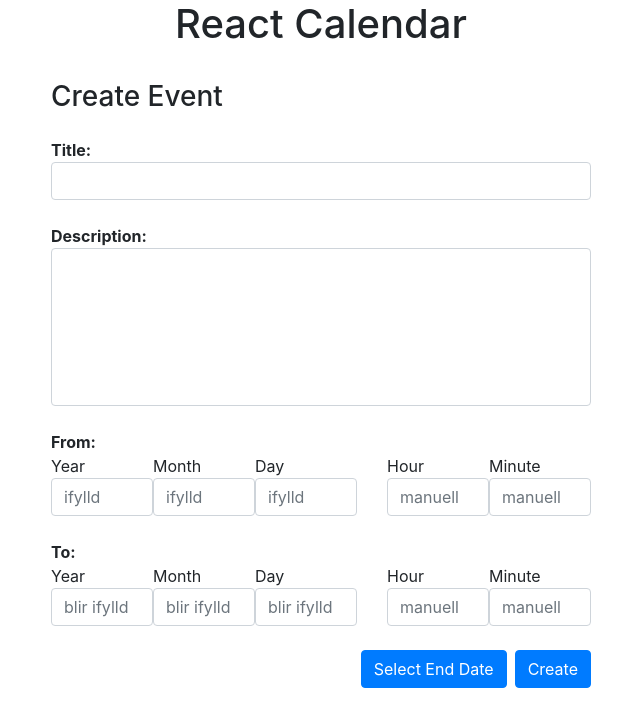
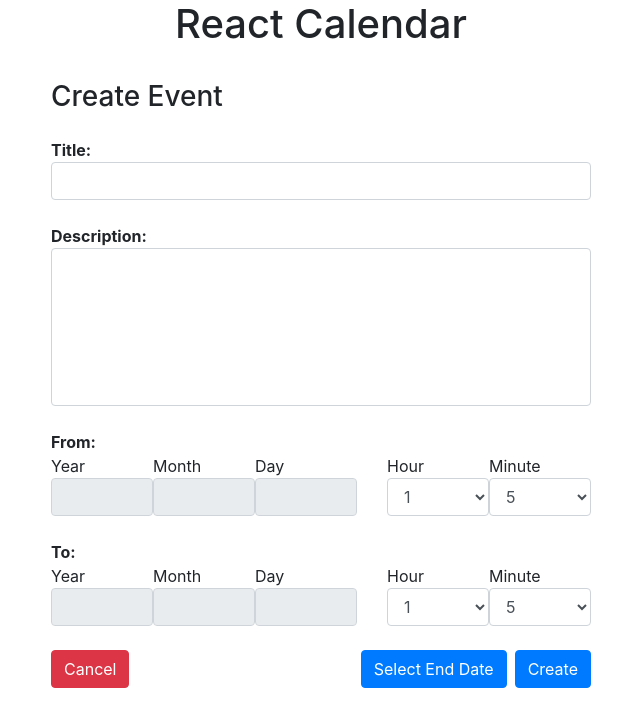
Before and after one commit to Dafali9012/calendar-project, a React (Create React App) app: page / in a window 1280 px wide. Shown: the top 726 px of the page, without its empty margins (319-959 px from the left). Built offline with nearby package versions, Linux system fonts and the light colour scheme.

Commit message:
layout pretty much complete

```diff
--- a/src/components/CreateEvent.js
+++ b/src/components/CreateEvent.js
@@ -19,22 +19,48 @@ export default function CreateEvent() {
                 <div className="form-group">
                     <label className="w-100"><strong>From:</strong>
                         <div className="row">
-                            <div className="col padr-0">Year<input className="form-control" name="fromYear" type="number" placeholder="ifylld" /></div>
-                            <div className="col padx-0">Month<input className="form-control" name="fromMonth" type="number" placeholder="ifylld" /></div>
-                            <div className="col padl-0">Day<input className="form-control" name="fromDay" type="number" placeholder="ifylld" /></div>
-                            <div className="col padr-0">Hour<input className="form-control" name="fromHour" type="number" placeholder="manuell" /></div>
-                            <div className="col padl-0">Minute<input className="form-control" name="fromMinute" type="number" placeholder="manuell" /></div>
+                            <div className="col padr-0">Year<input className="form-control" name="fromYear" type="number" disabled /></div>
+                            <div className="col padx-0">Month<input className="form-control" name="fromMonth" type="number" disabled /></div>
+                            <div className="col padl-0">Day<input className="form-control" name="fromDay" type="number" disabled /></div>
+                            <div className="col padr-0">Hour
+                                <select className="form-control" name="fromHour">
+                                    {[...Array(24).keys()].map(num =>
+                                        <option key={num+1} value={num+1}>{num+1}</option>
+                                    )}
+                                </select>
+                            </div>
+
+                            <div className="col padl-0">Minute
+                                <select className="form-control" name="fromHour">
+                                    {[...Array(11).keys()].map(num =>
+                                        <option key={(num+1)*5} value={(num+1)*5}>{(num+1)*5}</option>
+                                    )}
+                                </select>
+                            </div>
                         </div>
                     </label>
                 </div>
                 <div className="form-group"><strong>To:</strong>
                     <label className="w-100">
                         <div className="row">
-                            <div className="col padr-0">Year<input className="form-control" name="toYear" type="number" placeholder="blir ifylld" /></div>
-                            <div className="col padx-0">Month<input className="form-control" name="dateFrom" type="number" placeholder="blir ifylld" /></div>
-                            <div className="col padl-0">Day<input className="form-control" name="dateFrom" type="number" placeholder="blir ifylld" /></div>
-                            <div className="col padr-0">Hour<input className="form-control" name="dateFrom" type="number" placeholder="manuell" /></div>
-                            <div className="col padl-0">Minute<input className="form-control" name="dateFrom" type="number" placeholder="manuell" /></div>
+                            <div className="col padr-0">Year<input className="form-control" name="toYear" type="number" disabled /></div>
+                            <div className="col padx-0">Month<input className="form-control" name="dateFrom" type="number" disabled /></div>
+                            <div className="col padl-0">Day<input className="form-control" name="dateFrom" type="number" disabled /></div>
+                            <div className="col padr-0">Hour
+                                <select className="form-control" name="fromHour">
+                                    {[...Array(24).keys()].map(num =>
+                                        <option key={num+1}>{num+1}</option>
+                                    )}
+                                </select>
+                            </div>
+
+                            <div className="col padl-0">Minute
+                                <select className="form-control" name="fromHour">
+                                    {[...Array(11).keys()].map(num =>
+                                        <option key={(num+1)*5}>{(num+1)*5}</option>
+                                    )}
+                                </select>
+                            </div>
                         </div>
                     </label>
                 </div>
@@ -42,6 +68,9 @@ export default function CreateEvent() {
                     <button className="btn btn-primary" type="button">Select End Date</button>
                     <button className="btn btn-primary ml-2" type="submit">Create</button>
                 </div>
+                <div className="float-left">
+                    <button className="btn btn-danger" type="button">Cancel</button>
+                </div>
             </form>
         </div>
     )
```
